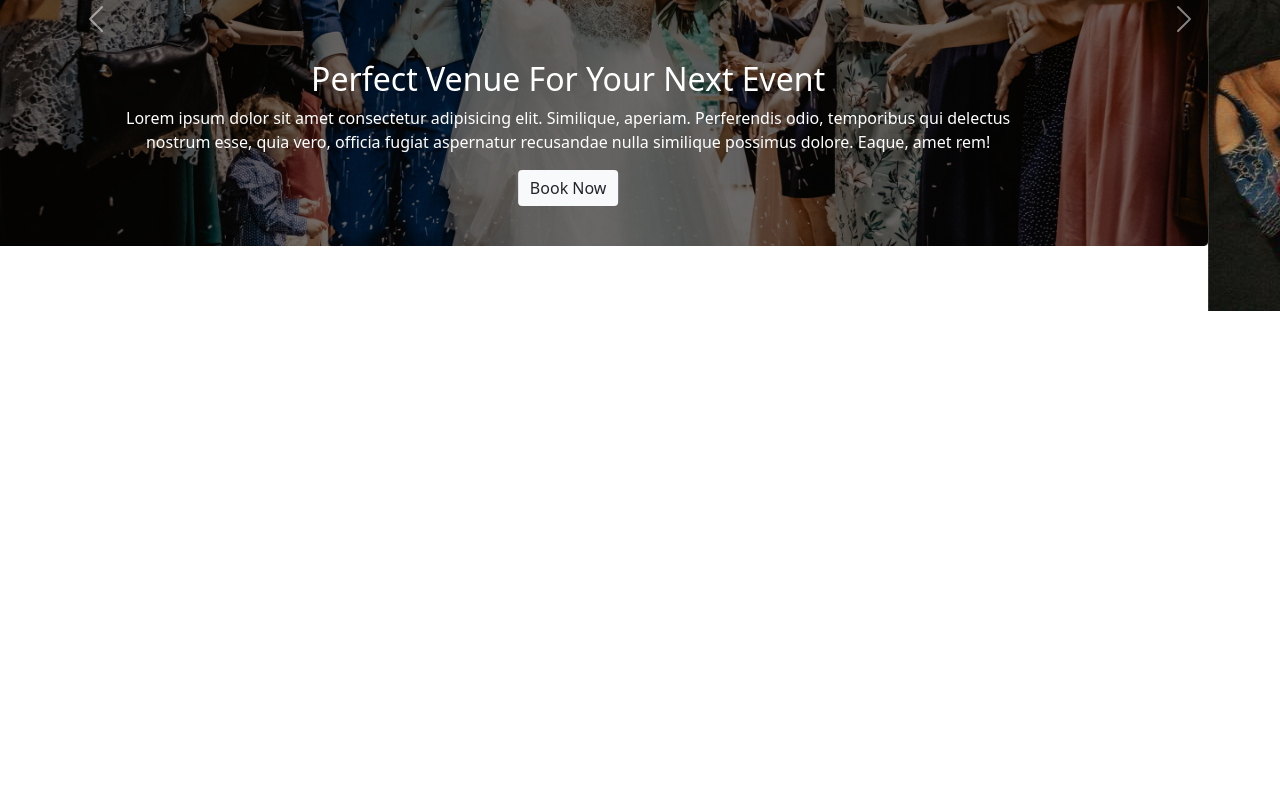
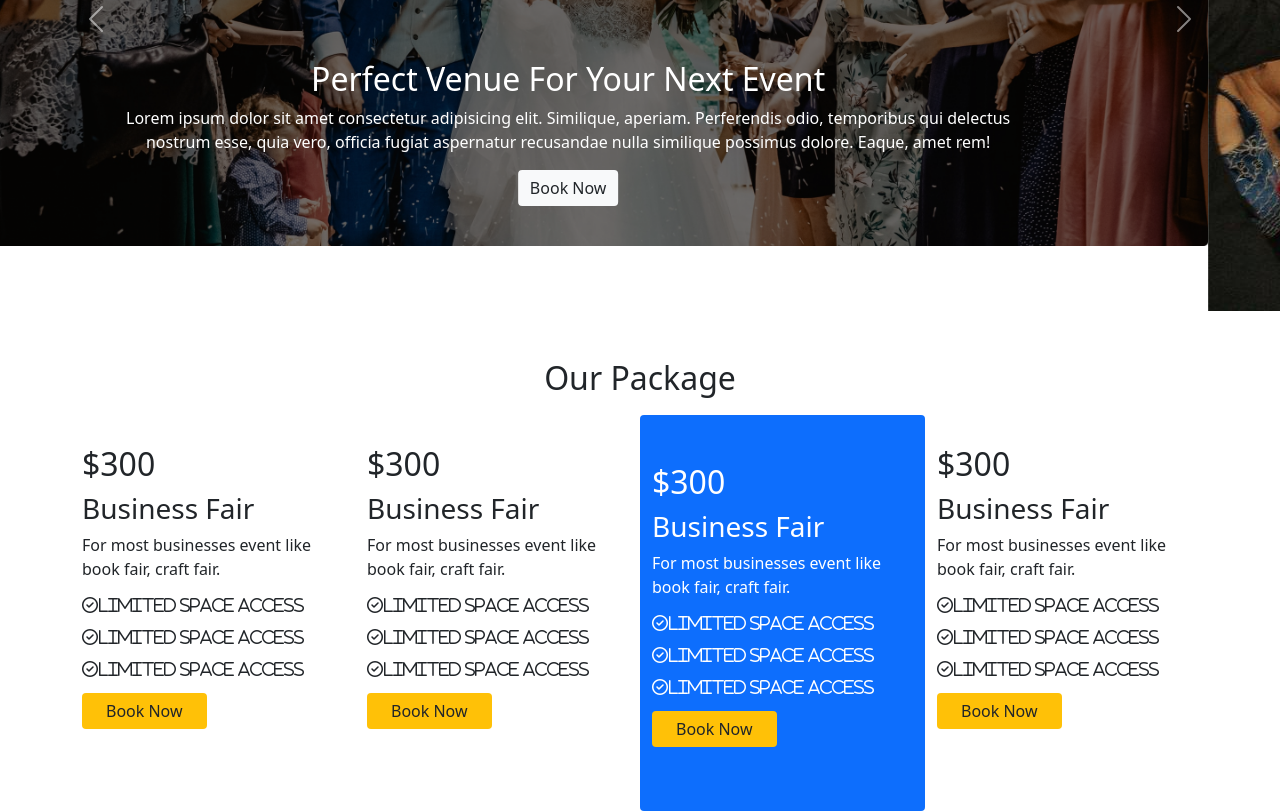
Before and after one commit to mdmehedihasan/fortune-wedding-hall, a plain HTML site: page index.html in a window 1280 px wide. Shown: the part 329-1140 px from the top of the page. Before the commit the page ends 800 px from the top, so only its background shows below. Drawn offline with nearby package versions, Linux system fonts and the light colour scheme.

Commit message:
package section  added

```diff
--- a/css/style.css
+++ b/css/style.css
@@ -0,0 +1,3 @@
+.margin-top{
+    margin-top: -30px;
+}
--- a/index.html
+++ b/index.html
@@ -12,6 +12,9 @@
 
     <!-- Custom Css Link  -->
     <link rel="stylesheet" href="css/style.css">
+
+    <!-- Font awesome link -->
+    <script src="https://kit.fontawesome.com/f1da1d3dd5.js" crossorigin="anonymous"></script>
 
 </head>
 
@@ -46,6 +49,7 @@
             </div>
         </section>
 
+        <!-- Carousel Item Design -->
         <section>
             <div class="">
                 <div id="carouselExampleCaptions" class="carousel slide" data-bs-ride="carousel">
@@ -110,6 +114,69 @@
 
     <main>
 
+        <!-- Our Package Section -->
+        <section>
+            <div class="container">
+                <h2 class="text-center my-5">Our Package</h2>
+                <div class="row mt-5">
+                    <div class="col-lg-3">
+                        <h2>$300</h2>
+                        <h3>Business Fair</h3>
+                        <p>For most businesses event like book fair, craft fair.</p>
+                        <div class="d-flex flex-column lh-1">
+                            <span><i class="far fa-check-circle">limited space access</i></span> <br>
+                            <span><i class="far fa-check-circle">limited space access</i></span><br>
+                            <span><i class="far fa-check-circle">limited space access</i></span>
+                        </div>
+                        <a class="btn btn-primary bg-warning border-0 text-dark my-3 px-4 rounded" href="#"
+                            role="button">Book
+                            Now</a>
+                    </div>
+                    <div class="col-lg-3">
+                        <h2>$300</h2>
+                        <h3>Business Fair</h3>
+                        <p>For most businesses event like book fair, craft fair.</p>
+                        <div class="d-flex flex-column lh-1">
+                            <span><i class="far fa-check-circle">limited space access</i></span> <br>
+                            <span><i class="far fa-check-circle">limited space access</i></span><br>
+                            <span><i class="far fa-check-circle">limited space access</i></span>
+                        </div>
+                        <a class="btn btn-primary bg-warning border-0 text-dark my-3 px-4 rounded" href="#"
+                            role="button">Book
+                            Now</a>
+                    </div>
+                    <div class="col-lg-3 bg-primary text-white rounded py-5 margin-top">
+                        <h2>$300</h2>
+                        <h3>Business Fair</h3>
+                        <p>For most businesses event like book fair, craft fair.</p>
+                        <div class="d-flex flex-column lh-1">
+                            <span><i class="far fa-check-circle">limited space access</i></span> <br>
+                            <span><i class="far fa-check-circle">limited space access</i></span><br>
+                            <span><i class="far fa-check-circle">limited space access</i></span>
+                        </div>
+                        <a class="btn btn-primary bg-warning border-0 text-dark my-3 px-4 rounded" href="#"
+                            role="button">Book
+                            Now</a>
+                    </div>
+                    <div class="col-lg-3">
+                        <h2>$300</h2>
+                        <h3>Business Fair</h3>
+                        <p>For most businesses event like book fair, craft fair.</p>
+                        <div class="d-flex flex-column lh-1">
+                            <span><i class="far fa-check-circle">limited space access</i></span> <br>
+                            <span><i class="far fa-check-circle">limited space access</i></span><br>
+                            <span><i class="far fa-check-circle">limited space access</i></span>
+                        </div>
+                        <a class="btn btn-primary bg-warning border-0 text-dark my-3 px-4 rounded" href="#"
+                            role="button">Book
+                            Now</a>
+                    </div>
+
+
+                </div>
+            </div>
+        </section>
+
     </main>
 
     <footer>
```
